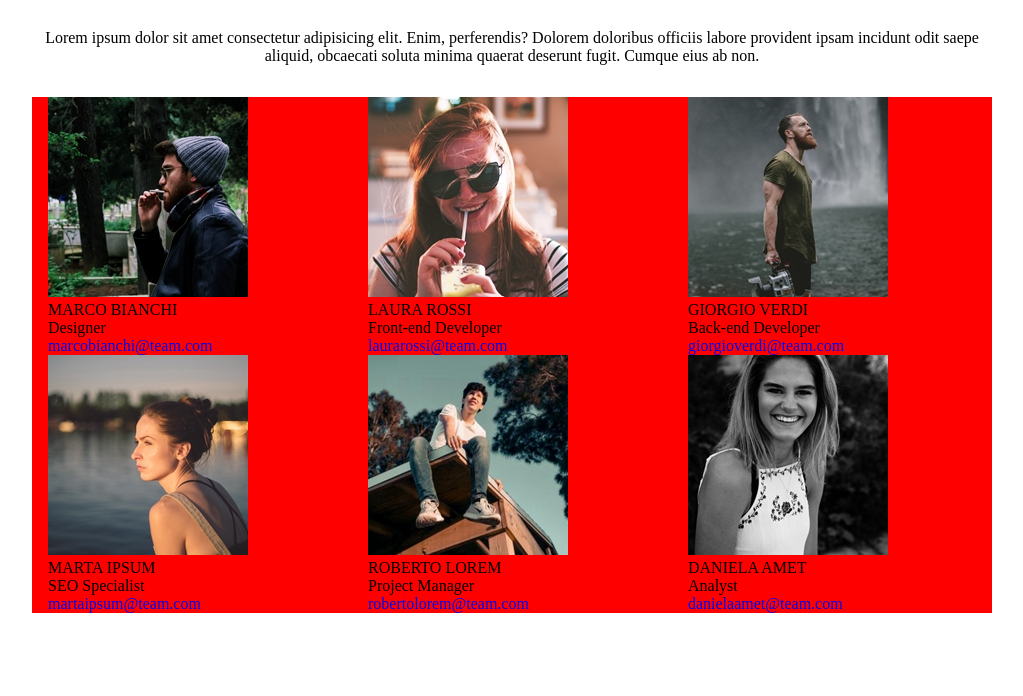
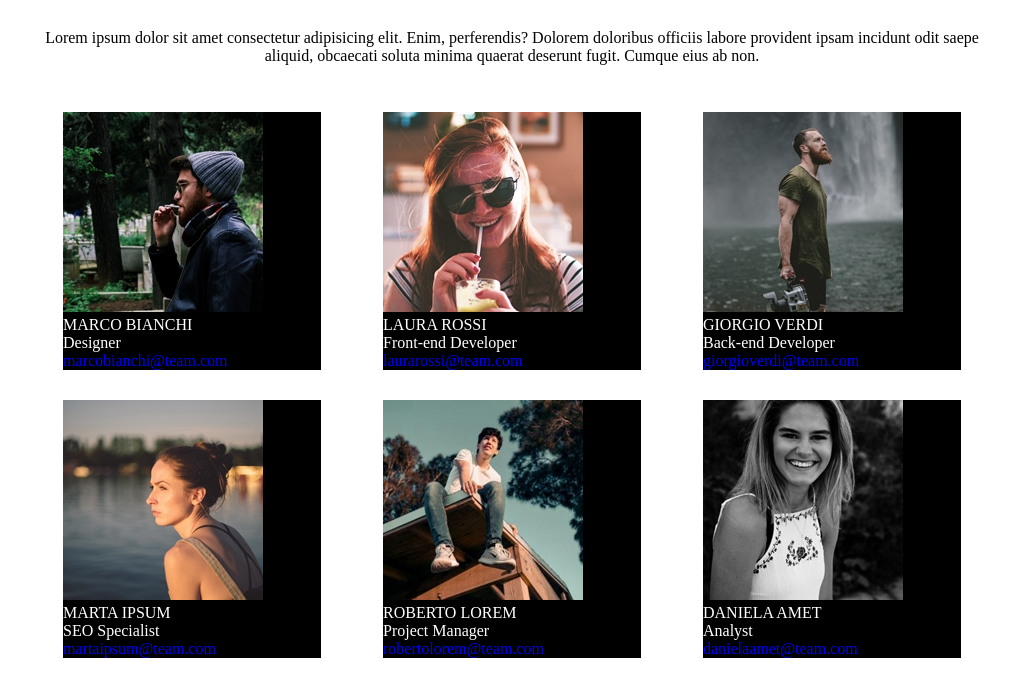
Before and after one commit to PasqualeAragosa/html-css-float-cards, a plain HTML site: page index.html in a window 1280 px wide. Shown: the part 60-756 px from the top of the page, without its empty margins (128-1151 px from the left). Drawn offline with Linux system fonts and the light colour scheme.

Commit message:
add div.card

```diff
--- a/assets/css/style.css
+++ b/assets/css/style.css
@@ -44,8 +44,14 @@ img {
 .col {
     width: calc(100% / 3);
     float: left;
-    background-color: red;
+    background-color: white;
+    color: white;
     padding: 0 1rem;
+}
+
+.card {
+    background-color: black;
+    margin: 15px;
 }
 
 a {
--- a/index.html
+++ b/index.html
@@ -20,40 +20,52 @@
         </p>
         <div class="row clearfix">
             <div class="col">
+                <div class="card">
                     <img src="./assets/img/male1.png" alt="ragazzo che fuma">
                     <p class="name">MARCO BIANCHI</p>
                     <p class="job">Designer</p>
                     <a href="#">marcobianchi@team.com</a>
                 </div>
+            </div>
             <div class="col">
+                <div class="card">
                     <img src="./assets/img/female1.png" alt="ragazzo che fuma">
                     <p class="name">LAURA ROSSI</p>
                     <p class="job">Front-end Developer</p>
                     <a href="#">laurarossi@team.com</a>
                 </div>
+            </div>
             <div class="col">
+                <div class="card">
                     <img src="./assets/img/male2.png" alt="ragazzo che fuma">
                     <p class="name">GIORGIO VERDI</p>
                     <p class="job">Back-end Developer</p>
                     <a href="#">giorgioverdi@team.com</a>
                 </div>
+            </div>
             <div class="col">
+                <div class="card">
                     <img src="./assets/img/female2.png" alt="ragazzo che fuma">
                     <p class="name">MARTA IPSUM</p>
                     <p class="job">SEO Specialist</p>
                     <a href="#">martaipsum@team.com</a>
                 </div>
+            </div>
             <div class="col">
+                <div class="card">
                     <img src="./assets/img/male3.png" alt="ragazzo che fuma">
                     <p class="name">ROBERTO LOREM</p>
                     <p class="job">Project Manager</p>
                     <a href="#">robertolorem@team.com</a>
                 </div>
+            </div>
             <div class="col">
+                <div class="card">
                     <img src="./assets/img/female3.png" alt="ragazzo che fuma">
                     <p class="name">DANIELA AMET</p>
                     <p class="job">Analyst</p>
                     <a href="#">danielaamet@team.com</a>
+                </div>
             </div>
         </div>
     </main>
```
Lines whose indentation alone changed are shown as unchanged.
